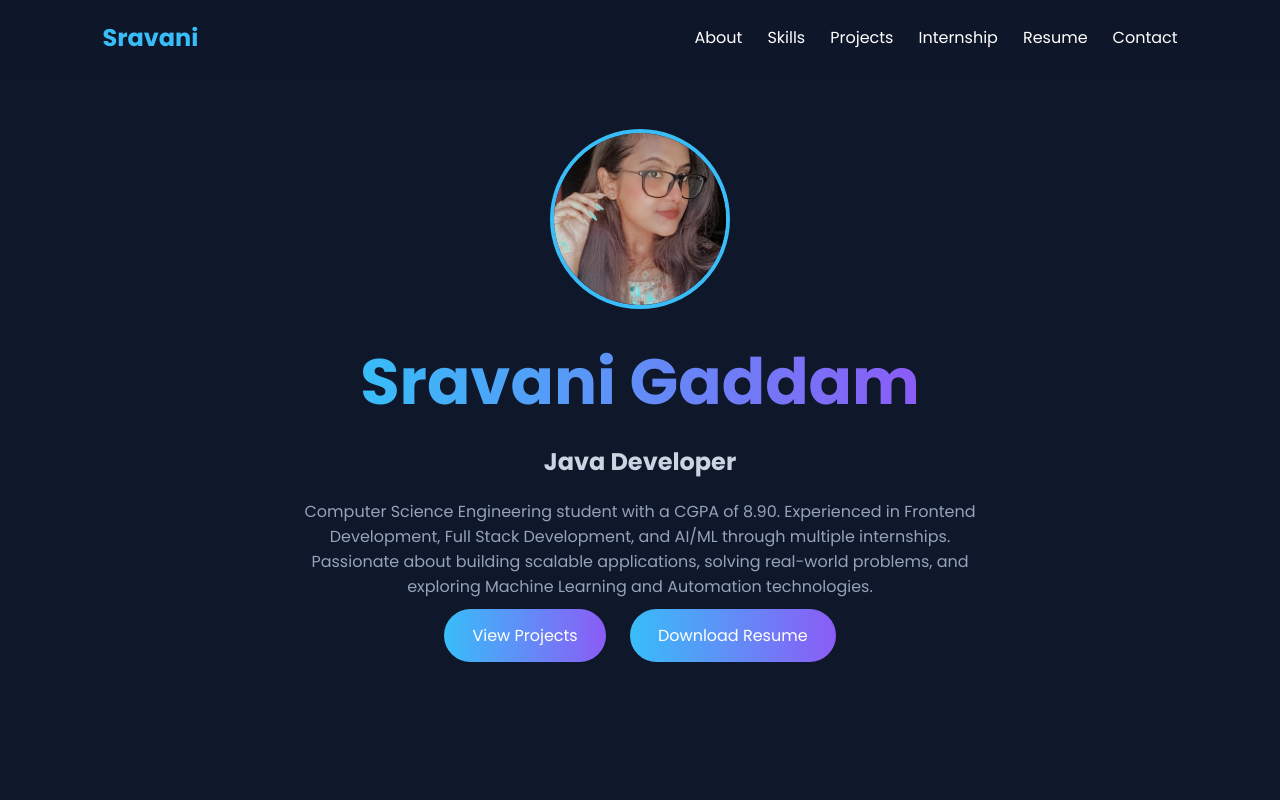
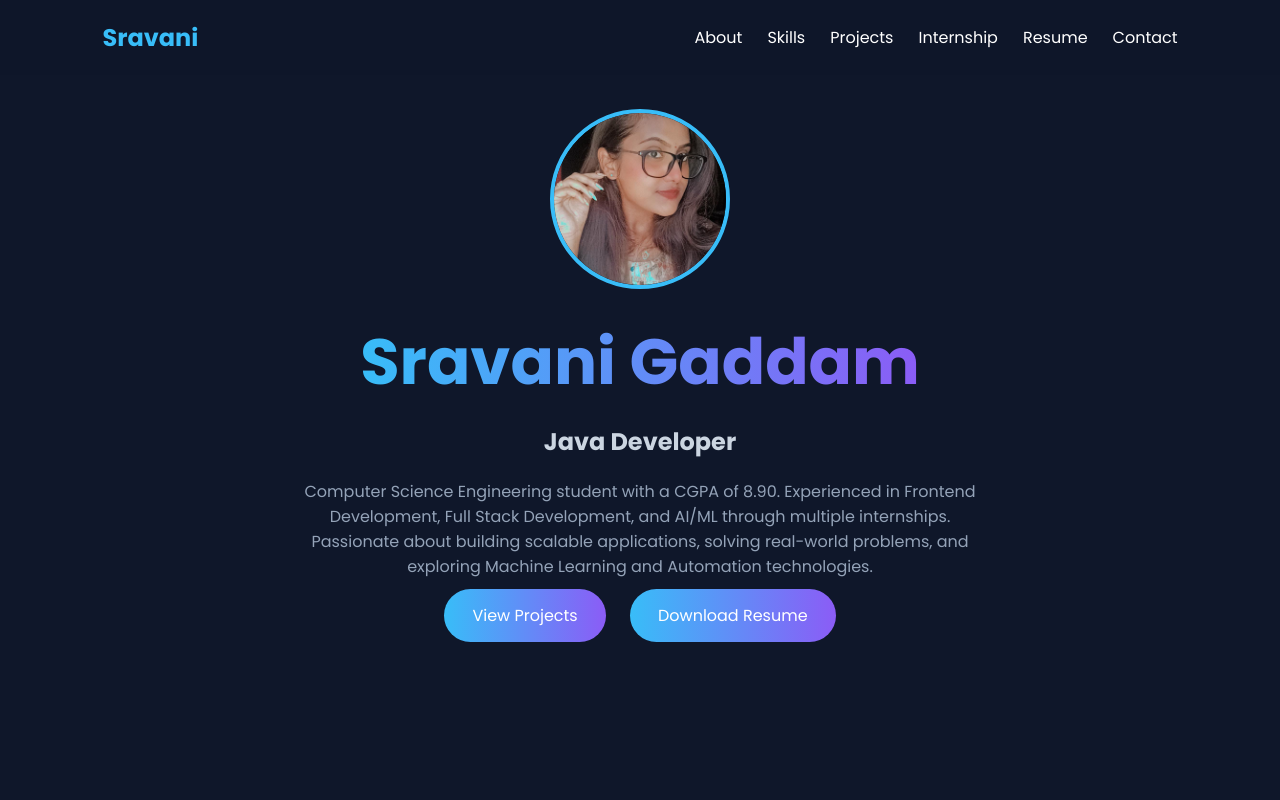
Before and after one commit to srav-art/portfolio, a plain HTML site: page index.html in a window 1280 px wide. Shown: the top 800 px of the page. Drawn offline with Linux system fonts and the light colour scheme.

Commit message:
Update index.html

```diff
--- a/index.html
+++ b/index.html
@@ -68,7 +68,7 @@
     justify-content:center;
     align-items:center;
     text-align:center;
-    padding:20px;
+    padding-top:60px;
 }
 
 .hero img{
```
